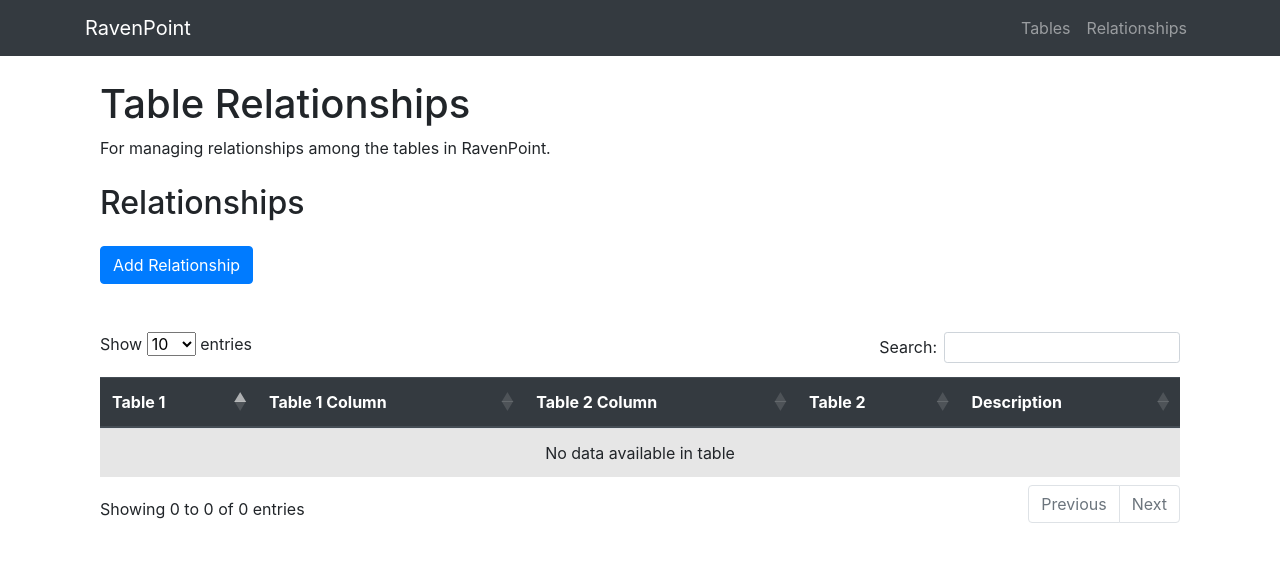
After one commit to chrischow/ravenpoint, a Flask app: page /relationships in a window 1280 px wide. The commit adds this page. Shown: the top 562 px of the page. Run offline with Flask 2, Linux system fonts and the light colour scheme; data that the repository does not hold is empty; some libraries are stand-ins or nearby versions.

Commit message:
Create separate views for tables and relationships; implement delete table functionality

```diff
--- a/project/admin/forms.py
+++ b/project/admin/forms.py
@@ -9,7 +9,7 @@ class UploadData(FlaskForm):
     csv_file = FileField('Data (CSV file)', [FileAllowed(['csv'], 'CSV files only.')])
     table_name = StringField('Table Name', [DataRequired()])
 
-    submit = SubmitField('Upload Data')
+    submit = SubmitField('Submit')
 
 class EditRelationship(FlaskForm):
     table_left = StringField('Table 1 Name', [DataRequired()])
@@ -17,3 +17,5 @@ class EditRelationship(FlaskForm):
     table_right = StringField('Table 2 Name', [DataRequired()])
     table_right_on = StringField('Table 2 Column', [DataRequired()])
     description = StringField('Description')
+
+    submit = SubmitField('Submit')
--- /dev/null
+++ b/project/admin/templates/relationships.html
@@ -0,0 +1,89 @@
+{% extends 'base.html' %}
+
+{% block content %}
+
+<div class="container mt-4">
+  <h1>Table Relationships</h1>
+  <p>
+    For managing relationships among the tables in RavenPoint.
+  </p>
+</div>
+
+<div class="container mt-4">
+  <h2>Relationships</h2>
+  <button type="button" class="btn btn-primary mt-3" data-toggle="modal" data-target="#addTableModal">
+    Add Relationship
+  </button>
+  <div class="modal fade" id="addTableModal" tabindex="-1" role="dialog" aria-labelledby="addTableModalLabel" aria-hidden="true">
+    <div class="modal-dialog modal-xl" role="document">
+      <div class="modal-content">
+        <div class="modal-header">
+          <h5 class="modal-title" id="addTableModalLabel">Add Relationship</h5>
+          <button type="button" class="close" data-dismiss="modal" aria-label="Close">
+            <span aria-hidden="true">&times;</span>
+          </button>
+        </div>
+        <div class="modal-body">
+          <form class="mt-3" method="POST">
+            <div class="form-group">
+              <!-- For CSRF security -->
+              {{ form.hidden_tag() }}
+              <div class="container">
+                <div class="row justify-content-center">
+                  <div class="col-6 mt-3">
+                    {{ form.table_left.label }} {{ form.table_left(class='form-control') }}
+                  </div>
+                  <div class="col-6 mt-3">
+                    {{ form.table_left_on.label }}
+                    {{ form.table_left_on(class='form-control') }}
+                  </div>
+                  <div class="col-6 mt-3">
+                    {{ form.table_right_on.label }} {{ form.table_right_on(class='form-control') }}
+                  </div>
+                  <div class="col-6 mt-3">
+                    {{ form.table_right.label }}
+                    {{ form.table_right(class='form-control') }}
+                  </div>
+                  <div class="col-12 mt-3">
+                    {{ form.description.label }}
+                    {{ form.description(class='form-control') }}
+                  </div>
+                  <div class="col-12 mt-3 text-right">
+                    <button type="button" class="btn btn-secondary" data-dismiss="modal">Close</button>
+                    {{ form.submit(class='btn btn-primary') }}
+                  </div>
+                </div>
+              </div>
+            </div>
+          </form>
+        </div>
+
+      </div>
+    </div>
+  </div>
+</div>
+
+<div class="container mt-5">
+  <table class="table table-striped" id="all-relationships">
+    <thead class="thead-dark">
+      <tr>
+        <th scope="col">Table 1</th>
+        <th scope="col">Table 1 Column</th>
+        <th scope="col">Table 2 Column</th>
+        <th scope="col">Table 2</th>
+        <th scope="col">Description</th>
+      </tr>
+    </thead>
+    <tbody>
+    </tbody>
+  </table>
+</div>
+
+<script>
+  $(document).ready(function () {
+    // Convert to data table
+    $("#all-relationships").DataTable();
+  });
+</script>
+
+{% endblock %}
--- a/project/admin/views.py
+++ b/project/admin/views.py
@@ -1,12 +1,14 @@
 import os
+from traceback import format_exception_only
 import pandas as pd
 import sqlite3
 
 from flask import render_template, Blueprint, url_for, redirect, request, flash, send_from_directory
 from project import db, app
-from project.admin.forms import UploadData
-from project.models import Table
-from project.utils import get_all_table_names, translate_odata
+from project.admin.forms import UploadData, EditRelationship
+from project.models import Table, Relationship
+from project.utils import get_all_table_names, get_all_table_metadata, translate_odata, \
+    get_all_relationships
 from werkzeug.utils import secure_filename
 
 admin = Blueprint(
@@ -14,39 +16,27 @@ admin = Blueprint(
     template_folder='templates'
 )
 
+# Configure connection string
+conn_string = app.config['SQLALCHEMY_DATABASE_URI'].replace('sqlite:///', '')
+
 @admin.route('/', methods=['GET', 'POST'])
 def index():
     # Test
-    qry = translate_odata(app.config['SQLALCHEMY_DATABASE_URI'], 'mock_data',
-                          "(first_name eq 'John') and (score le 0)")
-    print(qry)
+    # qry = translate_odata(app.config['SQLALCHEMY_DATABASE_URI'], 'mock_data',
+    #                       "(first_name eq 'John') and (score le 0)")
+    # print(qry)
 
-    # Handle password changes
+    # Initialise form
     form = UploadData()
 
-    # Connect to database
-    conn = sqlite3.connect(
-        app.config['SQLALCHEMY_DATABASE_URI'].replace('sqlite:///', '')
-    )
+    # Get tables metadata
+    conn = sqlite3.connect(conn_string)
 
     all_tables = get_all_table_names(conn)
-    nrows = []
-    all_columns = []
-    for table_name in all_tables.table_db_name:
-        # Get columns
-        cursor = conn.execute(f"SELECT * FROM {table_name}")
-        columns = ', '.join(list(map(lambda x: x[0], cursor.description)))
-        all_columns.append(columns)
-
-        # Get no. of rows
-        cursor = conn.execute(f"SELECT COUNT(*) FROM {table_name}")
-        table_nrows = cursor.fetchone()[0]
-        nrows.append(table_nrows)
-
-    all_tables['nrows'] = nrows
-    all_tables['columns'] = all_columns
+    table_metadata = get_all_table_metadata(conn, all_tables)
 
     conn.close()
+
     if request.method == 'POST':
         if form.validate_on_submit():
 
@@ -72,10 +62,9 @@ def index():
             # Load into sqlite
             try:
                 # Add table to database
-                conn = sqlite3.connect(app.config['SQLALCHEMY_DATABASE_URI'].replace('sqlite:///', ''))
-                df.to_sql(table_db_name, con=conn, if_exists='replace', index=False,
-                          dtype={'id': 'INTEGER PRIMARY KEY'})
-                conn.close()
+                with sqlite3.connect(conn_string) as conn:
+                    df.to_sql(table_db_name, con=conn, if_exists='replace', index=False,
+                            dtype={'id': 'INTEGER PRIMARY KEY'})
 
                 # Add table to register
                 new_table = Table(table_name, table_db_name)
@@ -85,7 +74,7 @@ def index():
             except Exception as e:
                 print('Error loading data into database:')
                 print(e)
-
+                db.session.rollback()
                 flash(f"Failed to load data into database:\n{e}", 'danger')
                 return redirect(url_for('admin.index'))
 
@@ -98,23 +87,71 @@ def index():
             for field, error_msg in form.errors.items():
                 flash(f'Form submission failed: {" ".join(error_msg)}', 'danger')
 
-    return render_template('index.html', form=form, tables=all_tables.to_dict('records'))
+    return render_template('index.html', form=form, tables=table_metadata.to_dict('records'))
+
+# Table view
+@admin.route('/table/<string:id>', methods=['GET'])
+def table_view(id):
+    # Connect to database
+    with sqlite3.connect(conn_string) as conn:
+        # Get table
+        table = Table.query.filter_by(id=id).first_or_404()
+
+        # Get data
+        df = pd.read_sql(f'SELECT * FROM {table.table_db_name}', conn)
+
+    return render_template('table.html', table=df.to_dict('records'), id=id,
+                            columns=df.columns.tolist(), table_db_name=table.table_db_name)
+
+# Delete table endpoint
+@admin.route('/table/<string:id>/delete', methods=['POST'])
+def table_delete(id):
+    # Delete id
+    table = Table.query.filter_by(id=id).first_or_404()
+    # print(table)
+    # Run delete query
+    with db.engine.connect() as conn:
+        transaction = conn.begin()
+        try:
+            conn.execute(f'DROP TABLE {table.table_db_name}')
+            conn.execute(f"DELETE FROM tables WHERE id='{id}'")
+            transaction.commit()
+        except Exception as e:
+            transaction.rollback()
+            flash(f'Error: Could not delete {table.table_db_name}. \n{e}', 'danger')
+            return redirect(url_for('admin.table_view', id=id))
+    return redirect(url_for('admin.index'))
 
 
-@admin.route('/table/<string:table_db_name>', methods=['GET'])
-def table_view(table_db_name):
-    # Connect to database
-    conn = sqlite3.connect(app.config['SQLALCHEMY_DATABASE_URI'].replace('sqlite:///', ''))
+@admin.route('/relationships', methods=['GET'])
+def relationships():
 
-    # Check if table is valid - redirect back to admin panel if not
-    all_tables = get_all_table_names(conn)
-    if table_db_name not in all_tables.table_db_name.tolist():
-        flash('Invalid table.')
-        return redirect(url_for('admin.index'))
+    # Initialise form
+    form = EditRelationship()
 
-    # Get data
-    df = pd.read_sql(f'SELECT * FROM {table_db_name}', conn)
-    conn.close()
+    # Get all relationships
+    with sqlite3.connect(conn_string) as conn:
+        all_relationships = get_all_relationships(conn)
+    if request.method == 'POST':
+        if form.validate_on_submit():
+            # Extract form data
+            table_left = form.table_left.data
+            table_left_on = form.table_left_on.data
+            table_right = form.table_right.data
+            table_right_on = form.table_right_on.data
+            description = form.description.data
 
-    return render_template('table.html', table=df.to_dict('records'),
-                            columns=df.columns.tolist(), table_db_name=table_db_name)
+            # Create new relationship
+            new_rship = Relationship(table_left, table_left_on, table_right,
+                                     table_right_on, description)
+
+            # Commit changes
+            try:
+                db.session.add(new_rship)
+                db.session.commit()
+            except Exception as e:
+                db.session.rollback()
+                flash(f"Failed to load data into database:\n{e}", 'danger')
+                return redirect(url_for('admin.relationships'))
+
+    return render_template('relationships.html', form=form)
--- a/project/templates/base.html
+++ b/project/templates/base.html
@@ -6,7 +6,7 @@
     <head>
         <meta charset="utf-8">
         <meta http-equiv="X-UA-Compatible" content="IE=edge">
-        <title>RavenPoint REST API</title>
+        <title>RavenPoint API</title>
         <meta name="description" content="">
         <meta name="viewport" content="width=device-width, initial-scale=1">
 
@@ -51,7 +51,10 @@
                 <div class="collapse navbar-collapse" id="navbarSupportedContent">
                     <ul class="navbar-nav ml-auto">
                       <li class="nav-item">
-                          <a class="nav-link" href="{{ url_for('admin.index') }}">Home</a>
+                          <a class="nav-link" href="{{ url_for('admin.index') }}">Tables</a>
+                      </li>
+                      <li class="nav-item">
+                          <a class="nav-link" href="{{ url_for('admin.relationships') }}">Relationships</a>
                       </li>
                     </ul>
                 </div>
--- a/project/utils.py
+++ b/project/utils.py
@@ -10,7 +10,34 @@ def get_all_table_names(conn):
     'SELECT * from tables',
     conn
   )
-  return pd.DataFrame(df)
+  return df
+
+# Get all table metadata
+def get_all_table_metadata(conn, tables):
+  nrows = []
+  all_columns = []
+  for table_name in tables.table_db_name:
+      # Get columns
+      cursor = conn.execute(f"SELECT * FROM {table_name}")
+      columns = ', '.join(list(map(lambda x: x[0], cursor.description)))
+      all_columns.append(columns)
+
+      # Get no. of rows
+      cursor = conn.execute(f"SELECT COUNT(*) FROM {table_name}")
+      table_nrows = cursor.fetchone()[0]
+      nrows.append(table_nrows)
+  output = tables.copy()
+  output['nrows'] = nrows
+  output['columns'] = all_columns
+  return output
+
+# Get all relationships in database
+def get_all_relationships(conn):
+  df = pd.read_sql(
+    'SELECT * FROM relationships',
+    conn
+  )
+  return df
 
 def translate_odata(database_uri, table_name, odata_query):
   from odata_query.sqlalchemy import apply_odata_query
```
Also changed, not shown: project/admin/templates/index.html (+27 -26 lines), project/admin/templates/table.html (+28 -0 lines), project/data/data.sqlite.
